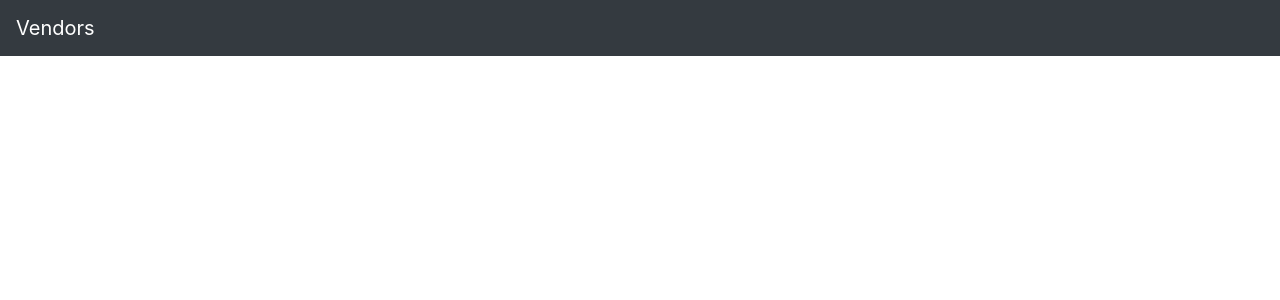
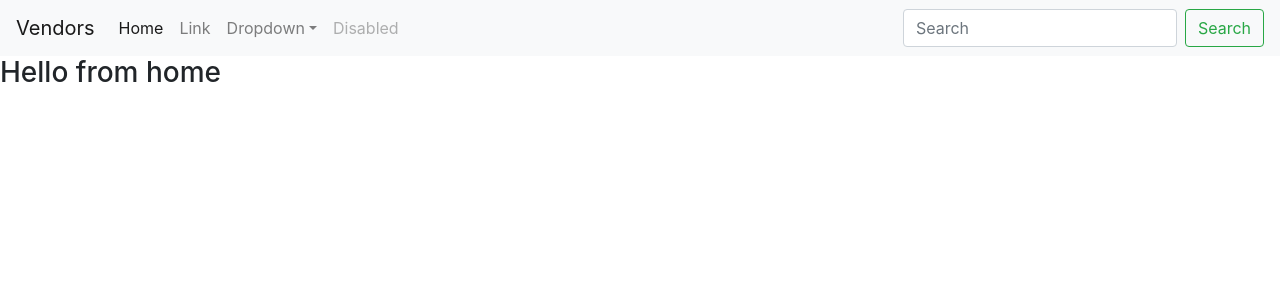
Before and after one commit to respici0/Vendors, a React (Create React App) app in the folder vendors/: page /home in a window 1280 px wide. Shown: the top 300 px of the page. Built offline with nearby package versions, Linux system fonts and the light colour scheme.

Commit message:
refactored

```diff
--- a/vendors/package.json
+++ b/vendors/package.json
@@ -5,7 +5,9 @@
   "private": true,
   "dependencies": {
     "axios": "^0.18.0",
+    "bootstrap": "^4.2.1",
     "react": "^16.6.3",
+    "react-bootstrap": "^0.32.4",
     "react-dom": "^16.6.3",
     "react-redux": "^6.0.0",
     "react-router-dom": "^4.3.1",
--- a/vendors/public/index.html
+++ b/vendors/public/index.html
@@ -1,19 +1,25 @@
 <!DOCTYPE html>
 <html lang="en">
-
   <head>
-  <meta charset="utf-8">
-  <link rel="shortcut icon" href="%PUBLIC_URL%/favicon.ico">
-  <meta name="viewport" content="width=device-width, initial-scale=1, shrink-to-fit=no">
-  <meta name="theme-color" content="#000000">
+    <meta charset="utf-8" />
+    <link rel="shortcut icon" href="%PUBLIC_URL%/favicon.ico" />
+    <meta
+      name="viewport"
+      content="width=device-width, initial-scale=1, shrink-to-fit=no"
+    />
+    <meta name="theme-color" content="#000000" />
     <!--
       manifest.json provides metadata used when your web app is added to the
       homescreen on Android. See https://developers.google.com/web/fundamentals/web-app-manifest/
     -->
     <!--Bootstrap 4-->
-  <link rel="stylesheet" href="https://maxcdn.bootstrapcdn.com/bootstrap/4.0.0/css/bootstrap.min.css" integrity="sha384-Gn5384xqQ1aoWXA+058RXPxPg6fy4IWvTNh0E263XmFcJlSAwiGgFAW/dAiS6JXm"
-    crossorigin="anonymous">
-  <link rel="manifest" href="%PUBLIC_URL%/manifest.json">
+    <link
+      rel="stylesheet"
+      href="https://maxcdn.bootstrapcdn.com/bootstrap/4.0.0/css/bootstrap.min.css"
+      integrity="sha384-Gn5384xqQ1aoWXA+058RXPxPg6fy4IWvTNh0E263XmFcJlSAwiGgFAW/dAiS6JXm"
+      crossorigin="anonymous"
+    />
+    <link rel="manifest" href="%PUBLIC_URL%/manifest.json" />
     <!--
       Notice the use of %PUBLIC_URL% in the tags above.
       It will be replaced with the URL of the `public` folder during the build.
@@ -23,13 +29,27 @@
       work correctly both with client-side routing and a non-root public URL.
       Learn how to configure a non-root public URL by running `npm run build`.
     -->
-  <title>React App</title>
+    <script
+      src="https://code.jquery.com/jquery-3.2.1.slim.min.js"
+      integrity="sha384-KJ3o2DKtIkvYIK3UENzmM7KCkRr/rE9/Qpg6aAZGJwFDMVNA/GpGFF93hXpG5KkN"
+      crossorigin="anonymous"
+    ></script>
+    <script
+      src="https://cdnjs.cloudflare.com/ajax/libs/popper.js/1.12.9/umd/popper.min.js"
+      integrity="sha384-ApNbgh9B+Y1QKtv3Rn7W3mgPxhU9K/ScQsAP7hUibX39j7fakFPskvXusvfa0b4Q"
+      crossorigin="anonymous"
+    ></script>
+    <script
+      src="https://maxcdn.bootstrapcdn.com/bootstrap/4.0.0/js/bootstrap.min.js"
+      integrity="sha384-JZR6Spejh4U02d8jOt6vLEHfe/JQGiRRSQQxSfFWpi1MquVdAyjUar5+76PVCmYl"
+      crossorigin="anonymous"
+    ></script>
+
+    <title>Vendors</title>
   </head>
 
   <body>
-  <noscript>
-    You need to enable JavaScript to run this app.
-  </noscript>
+    <noscript> You need to enable JavaScript to run this app. </noscript>
     <div id="root"></div>
     <!--
       This HTML file is a template.
@@ -42,5 +62,4 @@
       To create a production bundle, use `npm run build` or `yarn build`.
     -->
   </body>
-
 </html>
--- a/vendors/src/App.js
+++ b/vendors/src/App.js
@@ -1,12 +1,12 @@
-import React, { Component } from 'react';
-import './App.css';
-import NavBar from './components/NavBar';
+import React, { Component } from "react";
+import Navigation from "./components/Navigation";
+import "./App.css";
 
 class App extends Component {
   render() {
     return (
       <React.Fragment>
-        <NavBar />
+        <Navigation />
       </React.Fragment>
     );
   }
--- /dev/null
+++ b/vendors/src/components/Home.js
@@ -0,0 +1,18 @@
+import React from "react";
+
+class Home extends React.Component {
+  constructor(props) {
+    super(props);
+    this.state = {};
+  }
+
+  render() {
+    return (
+      <React.Fragment>
+        <h3>Hello from home</h3>
+      </React.Fragment>
+    );
+  }
+}
+
+export default Home;
--- a/vendors/src/components/NavBar.js
+++ b/vendors/src/components/NavBar.js
@@ -1,27 +1,86 @@
 import React from "react";
-import { Route, Link } from "react-router-dom";
-import Login from "./Login";
+import Home from "./Home";
 
-class NavBar extends React.Component {
-  constructor(props) {
-    super(props);
-    this.state = {
-      isLoggedIn: false
-    };
-  }
-  render() {
+const NavBar = props => {
   return (
     <React.Fragment>
-        <nav className="navbar navbar-dark bg-dark">
-          {/* <Link to="/">Vendors</Link> */}
-          <a href="#" className="navbar-brand" style={{ color: "white" }}>
+      <nav className="navbar navbar-expand-lg navbar-light bg-light">
+        <a className="navbar-brand" href="/Home">
           Vendors
-            {/* Welcome, {this.props.user} */}
         </a>
+        <button
+          className="navbar-toggler"
+          type="button"
+          data-toggle="collapse"
+          data-target="#navbarSupportedContent"
+          aria-controls="navbarSupportedContent"
+          aria-expanded="false"
+          aria-label="Toggle navigation"
+        >
+          <span className="navbar-toggler-icon" />
+        </button>
+
+        <div className="collapse navbar-collapse" id="navbarSupportedContent">
+          <ul className="navbar-nav mr-auto">
+            <li className="nav-item active">
+              <a className="nav-link" href="#">
+                Home <span className="sr-only">(current)</span>
+              </a>
+            </li>
+            <li className="nav-item">
+              <a className="nav-link" href="#">
+                Link
+              </a>
+            </li>
+            <li className="nav-item dropdown">
+              <a
+                className="nav-link dropdown-toggle"
+                href="#"
+                id="navbarDropdown"
+                role="button"
+                data-toggle="dropdown"
+                aria-haspopup="true"
+                aria-expanded="false"
+              >
+                Dropdown
+              </a>
+              <div className="dropdown-menu" aria-labelledby="navbarDropdown">
+                <a className="dropdown-item" href="#">
+                  Action
+                </a>
+                <a className="dropdown-item" href="#">
+                  Another action
+                </a>
+                <div className="dropdown-divider" />
+                <a className="dropdown-item" href="#">
+                  Something else here
+                </a>
+              </div>
+            </li>
+            <li className="nav-item">
+              <a className="nav-link disabled" href="#">
+                Disabled
+              </a>
+            </li>
+          </ul>
+          <form className="form-inline my-2 my-lg-0">
+            <input
+              className="form-control mr-sm-2"
+              type="search"
+              placeholder="Search"
+              aria-label="Search"
+            />
+            <button
+              className="btn btn-outline-success my-2 my-sm-0"
+              type="submit"
+            >
+              Search
+            </button>
+          </form>
+        </div>
       </nav>
     </React.Fragment>
   );
-  }
-}
+};
 
 export default NavBar;
--- /dev/null
+++ b/vendors/src/components/Navigation.js
@@ -0,0 +1,15 @@
+import React from "react";
+import { BrowserRouter as Router, Route } from "react-router-dom";
+import NavBar from "./NavBar";
+import Home from "./Home";
+
+const Navigation = () => (
+  <Router>
+    <div>
+      <NavBar />
+      <Route exact path="/home" component={Home} />
+    </div>
+  </Router>
+);
+
+export default Navigation;
--- a/vendors/src/index.js
+++ b/vendors/src/index.js
@@ -3,15 +3,12 @@ import ReactDOM from "react-dom";
 import "./index.css";
 import App from "./App";
 import * as serviceWorker from "./serviceWorker";
-import { BrowserRouter as Router } from "react-router-dom";
 import { Provider } from "react-redux";
 import store from "../src/redux/Store";
 
 ReactDOM.render(
   <Provider store={store}>
-    <Router>
-      <App />
-    </Router>
+    <App />
   </Provider>,
   document.getElementById("root")
 );
```
Also changed, not shown: 1 other file (tests, documents, lock files or other folders). Lines whose indentation alone changed are shown as unchanged.
